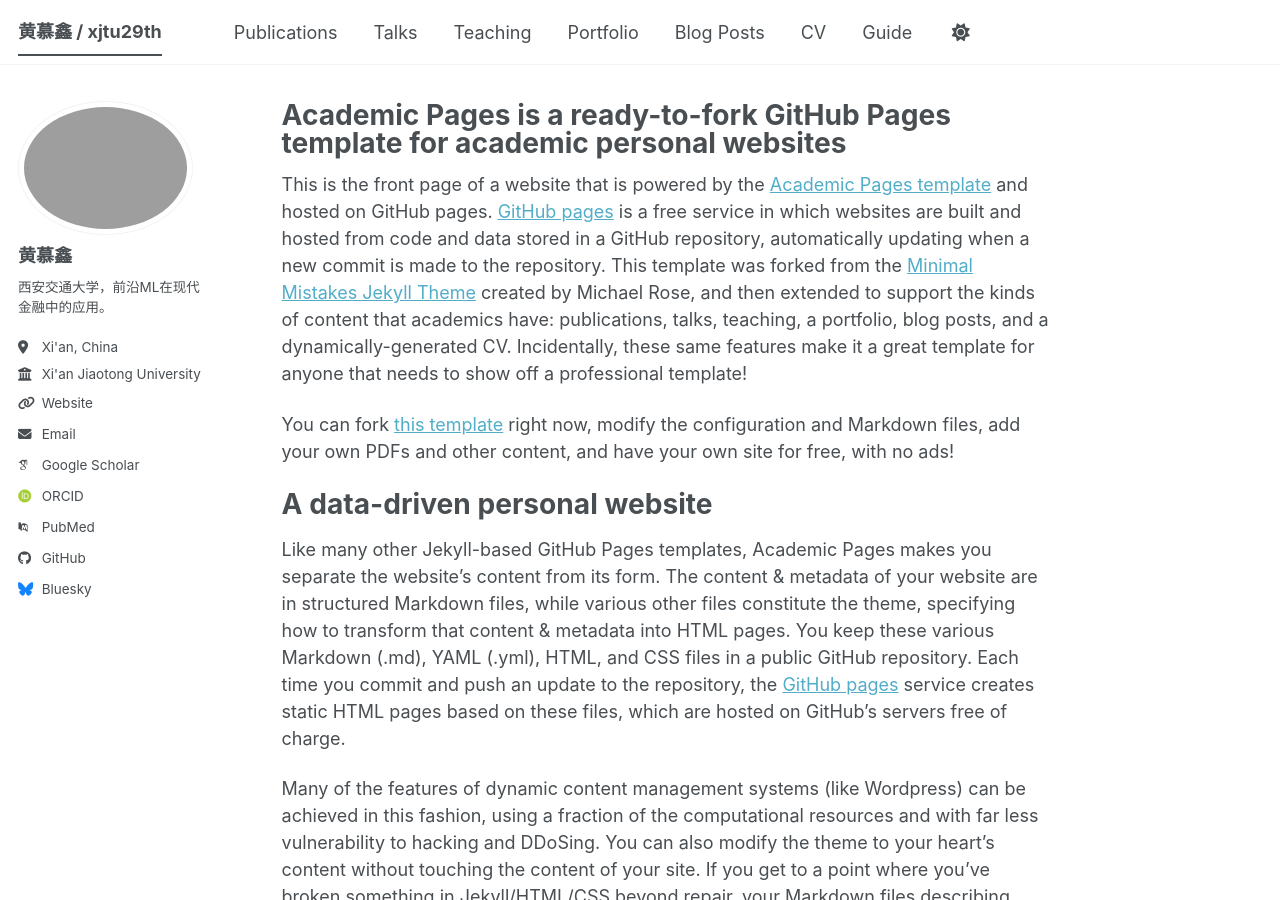
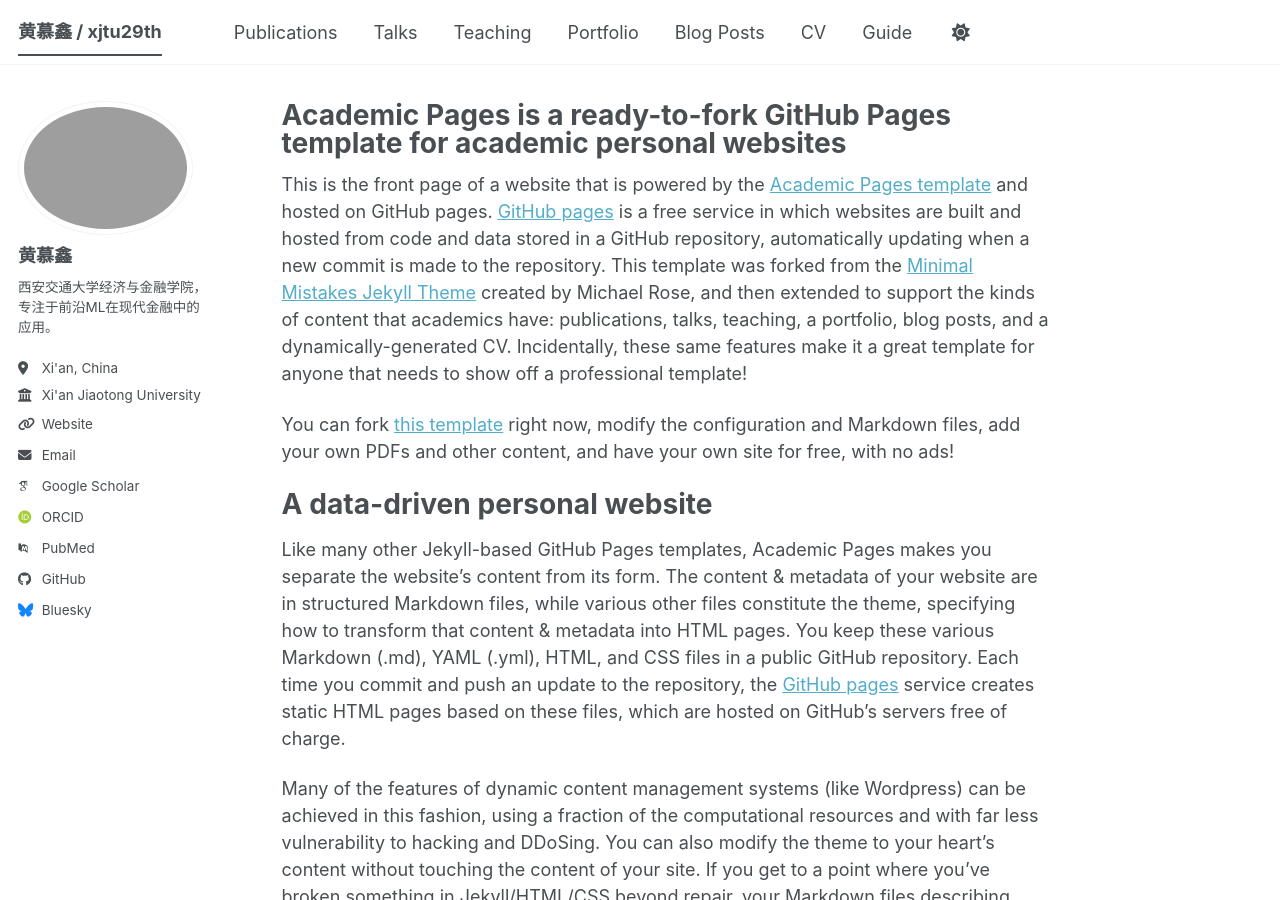
Before and after one commit to muxinhuang51-web/muxin-homepage, a Jekyll site: the page built from _pages/about.md, in a window 1280 px wide and 900 px high. Built offline with Jekyll 4.4.1, drawn with Linux system fonts in a browser that asks for light colours; some web fonts are replaced; a script bundle is joined from its source files by our own code; library files that are not in the unit come from our copies; some of the changed lines change nothing that is shown.

Commit message:
Update _config.yml

```diff
--- a/_config.yml
+++ b/_config.yml
@@ -13,7 +13,7 @@
   avatar                 : "profile.png"
   name                   : "黄慕鑫"
   pronouns               : ""
-  bio                    : "西安交通大学，前沿ML在现代金融中的应用。"
+  bio                    : "西安交通大学经济与金融学院，专注于前沿ML在现代金融中的应用。"
   location               : "Xi'an, China"
   employer               : "Xi'an Jiaotong University"
   uri                    : ""
@@ -24,7 +24,7 @@
   googlescholar    : ""
   inspire-hep      : # URL
   impactstory      : # URL
-  orcid            : "https://orcid.org/yourorcidurl"
+  orcid            : ""
   semantic         : # URL
   ssrn             : # URL
   pubmed           : "https://www.ncbi.nlm.nih.gov/pubmed/?term=john+snow"
@@ -37,7 +37,7 @@
   bitbucket        : # Username - Update with your username on the site
   codepen          : # Username
   dribbble         : # Username
-  github           : "muxinhuang51-web"
+  github           : "xiao-xin"
   kaggle           : # Username
   stackoverflow    : # User number or user number and name (i.e., use "1" or "1/jeff-atwood")
 
```
